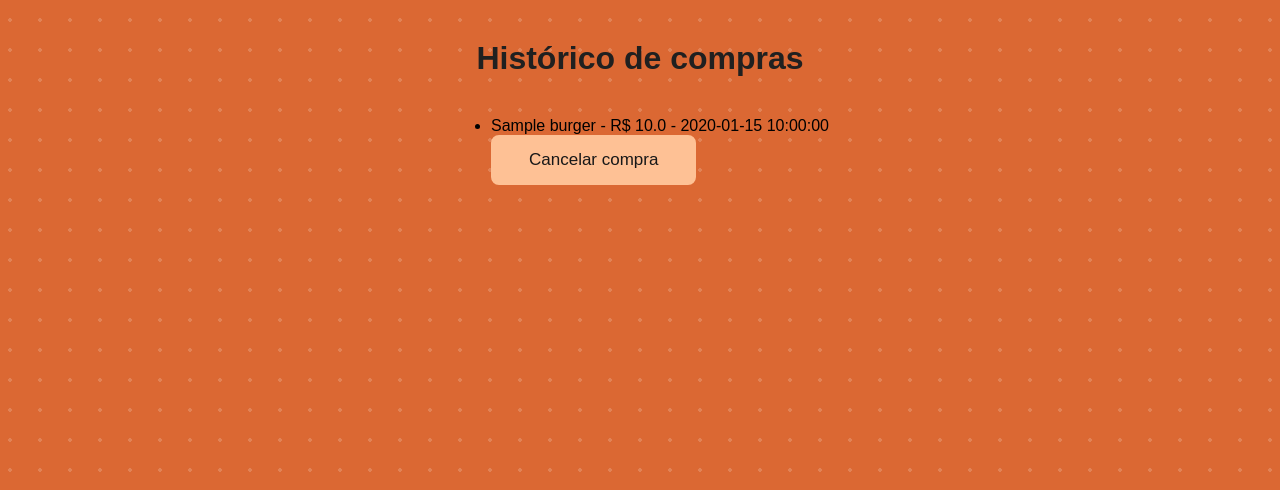
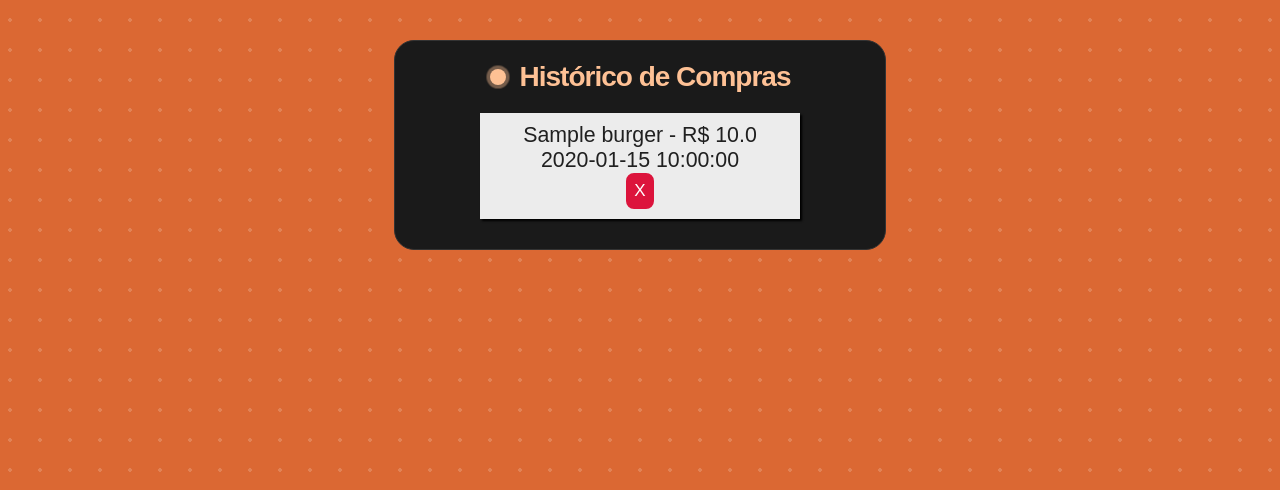
Before and after one commit to abid-lohan/race-condition-challenge, a Flask app: page /history in a window 1280 px wide. Shown: the part 80-570 px from the top of the page. Run offline with Flask 3, Linux system fonts and the light colour scheme; a user stored in the database is signed in; tables that the repository leaves empty hold one stand-in row (values such as "Sample post").

Commit message:
Tapa no design parte 3

```diff
--- a/populate.py
+++ b/populate.py
@@ -13,7 +13,7 @@ def create_users():
     print("Usuários criados com sucesso.")
 
 def create_burgers():
-    burger1 = Burger(name='Hangúrguer de Siri', price=5.00, image='https://media.discordapp.net/attachments/888101596796452937/1253732999909085264/siri.png?ex=6676ed58&is=66759bd8&hm=57a74a8b02e38c1c684872866a7d32379d1c28bf9d9b48bd149c95b187555c3a&=&format=webp&quality=lossless')
+    burger1 = Burger(name='Hanbúrguer de Siri', price=5.00, image='https://media.discordapp.net/attachments/888101596796452937/1253732999909085264/siri.png?ex=6676ed58&is=66759bd8&hm=57a74a8b02e38c1c684872866a7d32379d1c28bf9d9b48bd149c95b187555c3a&=&format=webp&quality=lossless')
     burger2 = Burger(name='Hambúrguer Grisalho', price=1337.00, image='https://media.discordapp.net/attachments/888101596796452937/1253732999669878874/grisalho.png?ex=6676ed58&is=66759bd8&hm=b395d2f360496a472bc4ab6052b52c63e82ab9faf58bd6f65e73577bcb6dae2a&=&format=webp&quality=lossless')
 
     db.session.add(burger1)
--- a/static/styles.css
+++ b/static/styles.css
@@ -64,6 +64,28 @@ nav {
 
 .menu-btn:hover {
     background-color: #fec195;
+}
+
+.hist-item {
+  background-color: #ececec;
+  color: #202020;
+  width: 300px;
+  padding: 10px;
+  font-size: 16pt;
+  text-align: center;
+  margin: 10px 0;
+  box-shadow: 2px 2px 2px black;
+}
+
+.cancel {
+  padding: 5px;
+  background: crimson;
+  border: 3px solid crimson;
+  color: white;
+}
+
+.cancel:hover {
+  color: crimson;
 }
 
 .money {
--- a/templates/history.html
+++ b/templates/history.html
@@ -1,14 +1,16 @@
 {% extends "base.html" %}
 {% block content %}
-    <h1>Histórico de compras</h1>
-    <ul>
+<div class="form">
+    <p class="title">Histórico de Compras</p>
+    <div>
         {% for purchase in purchases %}
-            <li>
-                {{ purchase.burger.name }} - R$ {{ purchase.burger.price }} - {{ purchase.timestamp }}
+            <div class="hist-item">
+                {{ purchase.burger.name }} - R$ {{ purchase.burger.price }}<br/>{{ purchase.timestamp }}
                 <form method="POST" action="{{ url_for('cancel_purchase', purchase_id=purchase.id) }}">
-                    <button type="submit">Cancelar compra</button>
+                    <button type="submit" class="cancel">X</button>
                 </form>
-            </li>
+            </div>
         {% endfor %}
-    </ul>
+        </div>
+</div>
 {% endblock %}
```
